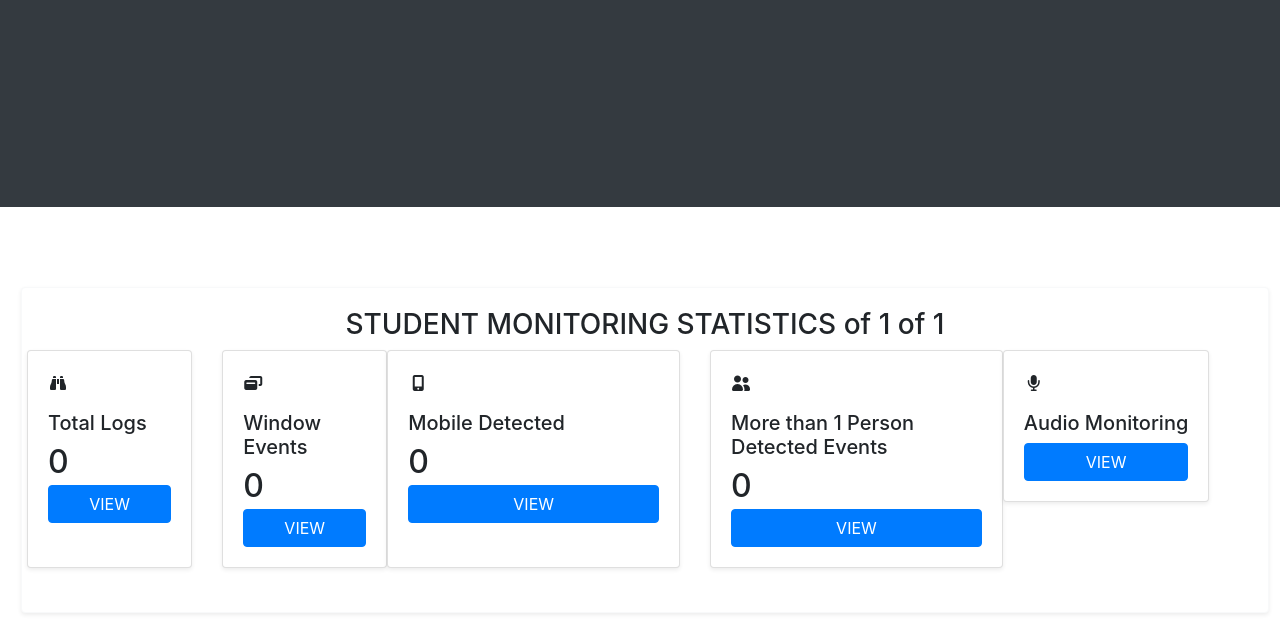
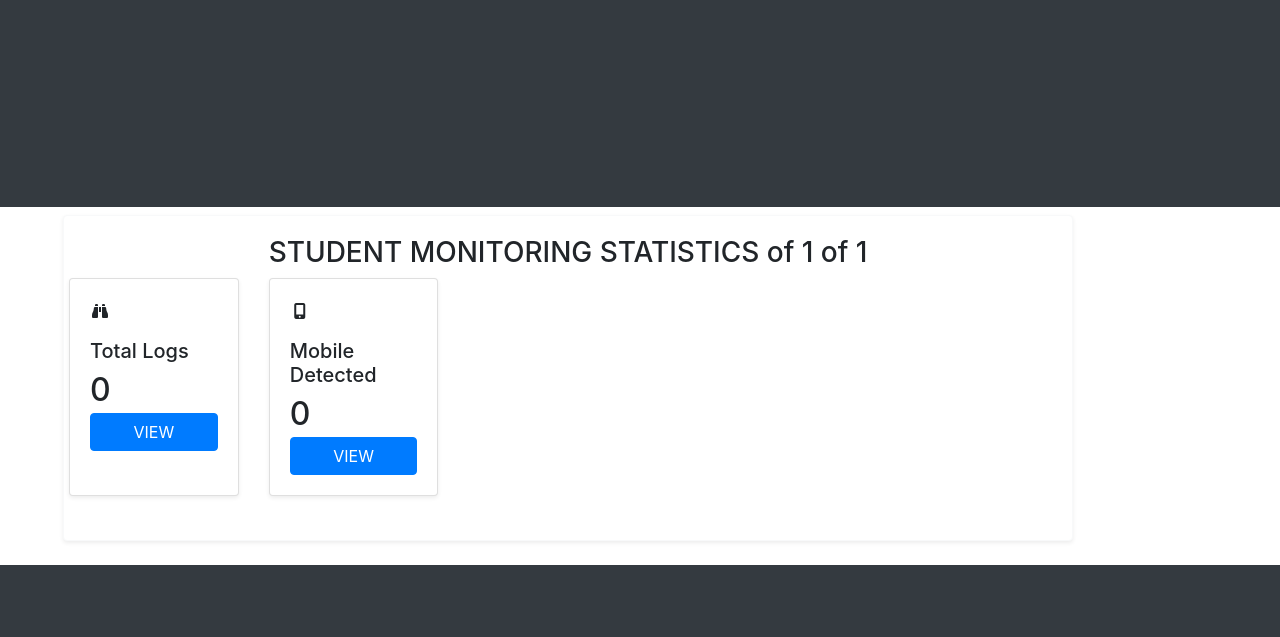
Before and after one commit to samipthapa/anti-cheat-exam-proctoring-system, a Flask app: page /studentmonitoringstats/1/1 in a window 1280 px wide. Shown: the part 783-1420 px from the top of the page. After the commit the page ends 1348 px from the top, so only its background shows below. Run offline with Flask 2, Linux system fonts and the light colour scheme; the visitor is signed in with stand-in values (Sample User, id 1); data that the repository does not hold is empty; parts of the project's set-up code (start-up, migrations or seed data) failed here and were passed over; some libraries are stand-ins or nearby versions.

Commit message:
Remove person, audio and window event

```diff
--- a/templates/stat_student_monitoring.html
+++ b/templates/stat_student_monitoring.html
@@ -14,63 +14,37 @@
                             <div class="card-deck">
                                 <div class="card shadow-sm">
                                     <div class="card-body">
-                                    <div class="icon icon-shape icon-md icon-shape-primary rounded me-4 me-sm-0"><span class="fas fa-binoculars"></span></div>
+                                        <div class="icon icon-shape icon-md icon-shape-primary rounded me-4 me-sm-0">
+                                            <span class="fas fa-binoculars"></span></div>
                                         <p></p>
                                         <h2 class="h5 center-block">Total Logs</h2>
                                         <h3 class="h2 mb-1 center-block" id="tot"></h3>
-                                    <button class="btn btn-block btn-primary"  onclick="location.href='http://localhost:5000/displaystudentslogs/{{testid}}/{{email}}'">VIEW</button>
+                                        <button class="btn btn-block btn-primary"
+                                            onclick="location.href='http://localhost:5000/displaystudentslogs/{{testid}}/{{email}}'">VIEW</button>
                                     </div>
                                 </div>
                                 <div class="card shadow-sm">
                                     <div class="card-body">
-                                <div class="icon icon-shape icon-md icon-shape-primary rounded me-4 me-sm-0"><span class="fas fa-window-restore"></span></div>
+                                        <div class="icon icon-shape icon-md icon-shape-primary rounded me-4 me-sm-0">
+                                            <span class="fas fa-mobile-alt"></span></div>
+                                        <p></p>
+                                        <h2 class="h5">Mobile Detected</h2>
+                                        <h3 class="h2 mb-1" id="mob"></h3>
+                                        <button class="btn btn-block btn-primary"
+                                            onclick="location.href='http://localhost:5000/mobdisplaystudentslogs/{{testid}}/{{email}}'">VIEW</button>
+                                    </div>
+                                </div>
+                                <!-- <div class="card shadow-sm">
+                                    <div class="card-body">
+                                        <div class="icon icon-shape icon-md icon-shape-primary rounded me-4 me-sm-0">
+                                            <span class="fas fa-window-restore"></span></div>
                                         <p></p>
                                         <h2 class="h5 center-block">Window Events</h2>
                                         <h3 class="h2 mb-1 center-block" id="win"></h3>
-                                <button class="btn btn-block btn-primary"  onclick="location.href='http://localhost:5000/wineventstudentslogs/{{testid}}/{{email}}'">VIEW</button>
+                                        <button class="btn btn-block btn-primary"
+                                            onclick="location.href='http://localhost:5000/wineventstudentslogs/{{testid}}/{{email}}'">VIEW</button>
                                     </div>
-                        </div>
-                         </div>
-                        </div>
-                    </div>
-                    <p></p>
-                    <div class="row">
-                        <div class="col-12">
-                         <div class="card-deck">
-                            <div class="card shadow-sm">
-                            <div class="card-body">
-                                <div class="icon icon-shape icon-md icon-shape-primary rounded me-4 me-sm-0"><span class="fas fa-mobile-alt"></span></div>
-                                <p></p>
-                                <h2 class="h5">Mobile Detected</h2>
-                                <h3 class="h2 mb-1" id="mob"></h3>
-                                <button class="btn btn-block btn-primary"  onclick="location.href='http://localhost:5000/mobdisplaystudentslogs/{{testid}}/{{email}}'">VIEW</button>
-                            </div>
-                            </div>
-                            <div class="card shadow-sm">
-                                <div class="card-body">
-                                    <div class="icon icon-shape icon-md icon-shape-primary rounded me-4 me-sm-0"><span class="fas fa-user-friends"></span></div>
-                                    <p></p>
-                                    <h2 class="h5">More than 1 Person Detected Events</h2>
-                                    <h3 class="h2 mb-1" id="per"></h3>
-                                    <button class="btn btn-block btn-primary"  onclick="location.href='http://localhost:5000/persondisplaystudentslogs/{{testid}}/{{email}}'">VIEW</button>
-                                </div>
-                              </div>
-                    </div>
-                          </div>
-                    </div>
-                    <p></p>
-                    <div class="row">
-                        <div class="col-12">
-                         <div class="card-deck">
-                            <div class="card shadow-sm">
-                            <div class="card-body">
-                                <div class="icon icon-shape icon-md icon-shape-primary rounded me-4 me-sm-0"><span class="fas fa-microphone"></span></div>
-                                <p></p>
-                                <h2 class="h5">Audio Monitoring</h2>
-                                <h3 class="h2 mb-1" id="mob"></h3>
-                                <button class="btn btn-block btn-primary"  onclick="location.href='http://localhost:5000/audiodisplaystudentslogs/{{testid}}/{{email}}'">VIEW</button>
-                            </div>
-                            </div>
+                                </div> -->
                             </div>
                         </div>
                     </div>
@@ -81,25 +55,25 @@
             var tid = "{{testid}}";
             var eid = "{{email}}";
 
-    var updateStudentMonitoring = function() {
+            var updateStudentMonitoring = function () {
                 $.ajax({
-        type : 'POST',
-        url: "/ajaxstudentmonitoringstats/"+tid+"/"+eid,
+                    type: 'POST',
+                    url: "/ajaxstudentmonitoringstats/" + tid + "/" + eid,
                     contentType: 'application/json;charset=UTF-8',
                     cache: false,
-        success: function(msg) {
+                    success: function (msg) {
                         $("#win").html(msg.win);
                         $("#mob").html(msg.mob);
                         $("#per").html(msg.per);
                         $("#tot").html(msg.tot);
                     },
-			error: function(jqXHR, textStatus, errorThrown) {
+                    error: function (jqXHR, textStatus, errorThrown) {
                         $("#msg1").html("<span style='color:red;'>" + textStatus + " " + errorThrown + "</span>");
                     }
                 });
             }
 
-$(document).ready(function(){
+            $(document).ready(function () {
 
                 updateStudentMonitoring();
                 var refInterval = window.setInterval('updateStudentMonitoring()', 5000);
```
Also changed, not shown: templates/mobdisplaystudentslogs.html (+0 -10 lines). Lines whose indentation alone changed are shown as unchanged.
